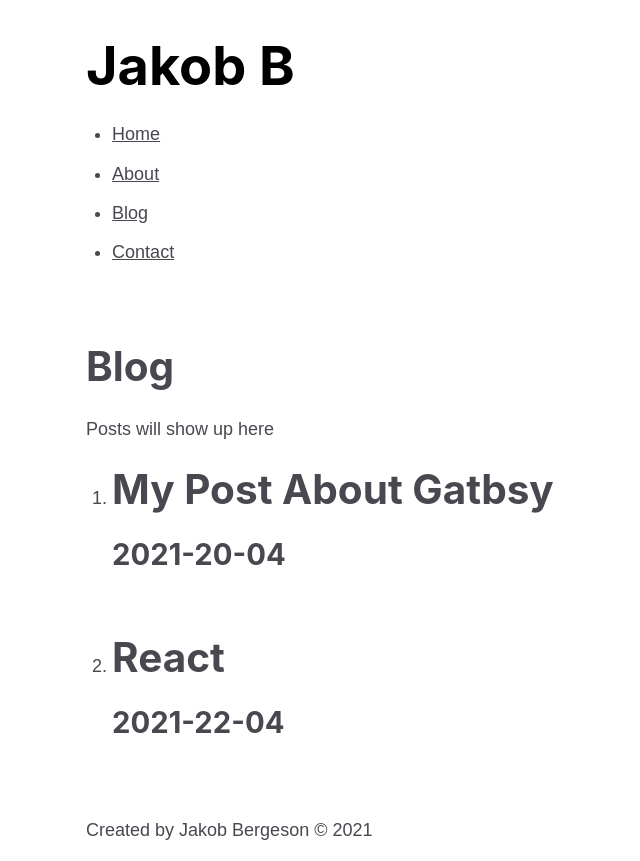
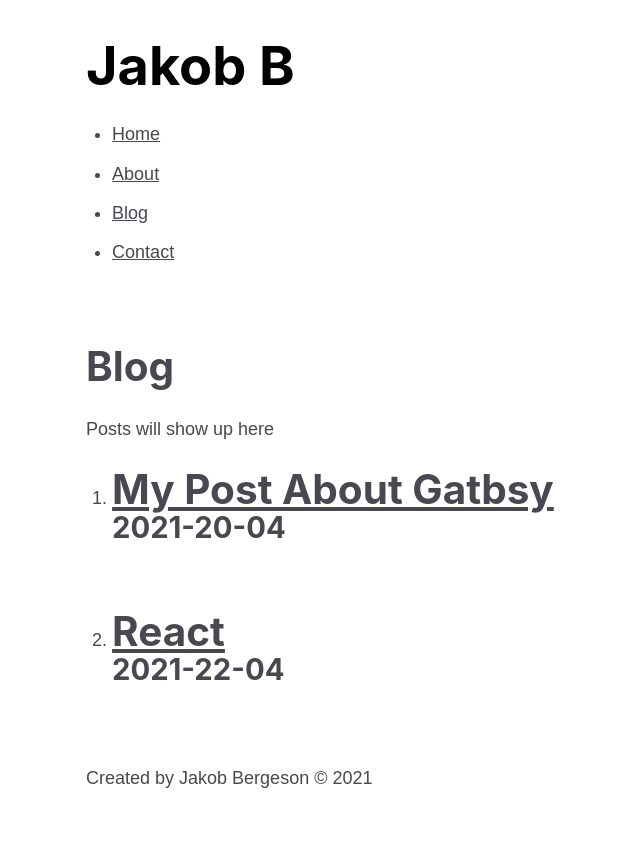
Before and after one commit to jakobbergeson/gatbsy-project, a Gatsby site: page /blog in a window 1280 px wide. Shown: the whole page, without its empty margins (197-837 px from the left). After the commit the page ends 809 px from the top, so only its background shows below. Built offline with nearby package versions, Linux system fonts and the light colour scheme; Gatsby itself is replaced by a stand-in of ours.

Commit message:
added link to different blog posts that will appear and work dynamically

```diff
--- a/src/pages/blog.js
+++ b/src/pages/blog.js
@@ -1,6 +1,6 @@
 import React from "react"
 import Layout from "../components/layout"
-import { graphql, useStaticQuery } from "gatsby"
+import { Link, graphql, useStaticQuery } from "gatsby"
 
 const Blog = () => {
   const data = useStaticQuery(graphql`
@@ -11,6 +11,9 @@ const Blog = () => {
             frontmatter {
               date
               title
+            }
+            fields {
+              slug
             }
           }
         }
@@ -26,7 +29,9 @@ const Blog = () => {
         {data.allMarkdownRemark.edges.map(edge => {
           return (
             <li>
-              <h1>{edge.node.frontmatter.title}</h1>
+              <Link to={`/blog/${edge.node.fields.slug}`}>
+                <h1>{edge.node.frontmatter.title}</h1>
+              </Link>
               <h2>{edge.node.frontmatter.date}</h2>
               <br></br>
             </li>
```
